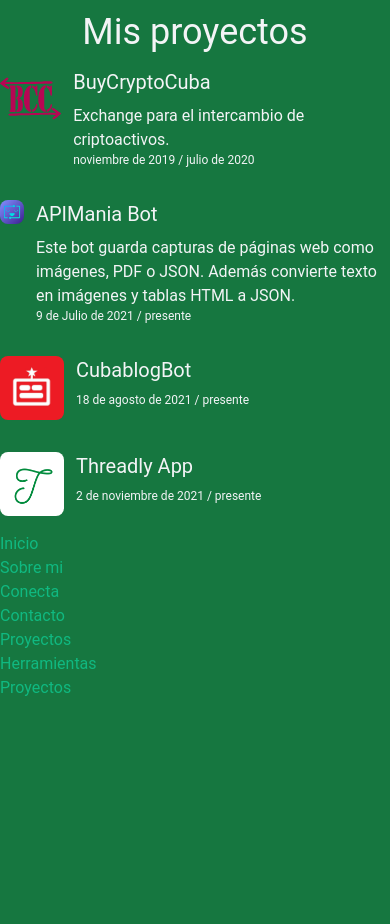
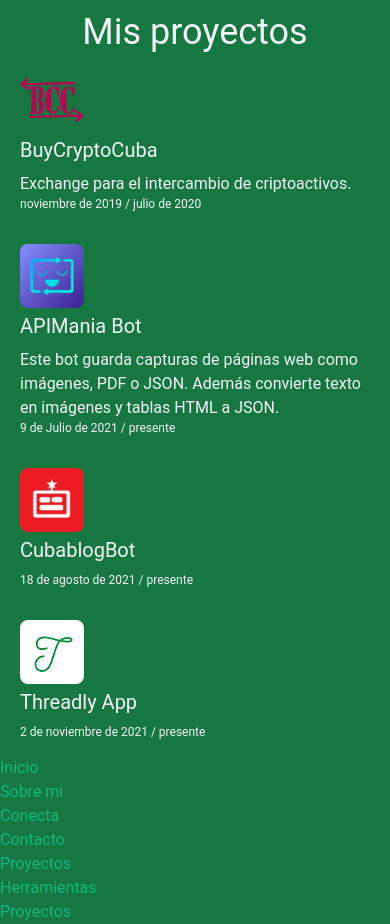
Before and after one commit to ragnarok22/about-page, a Next.js app: page /projects in a window 390 px wide. Before the commit the page ends 844 px from the top, so only its background shows below. Built offline with nearby package versions, Linux system fonts and the light colour scheme.

Commit message:
style: projects page responsive

```diff
--- a/components/Projects/Project.jsx
+++ b/components/Projects/Project.jsx
@@ -3,8 +3,8 @@ import Link from "next/link";
 
 const Project = ({ project }) => {
   return (
-    <div className="flex my-4">
-      <div className="w-16 h-16">
+    <div className="flex my-4 flex-col md:flex-row">
+      <div className="min-w-max w-16 h-16 mb-1">
         <Image
           src={project.logo}
           alt={project.name}
@@ -13,10 +13,10 @@ const Project = ({ project }) => {
           className="rounded-lg"
         />
       </div>
-      <div className="flex flex-col ml-3">
+      <div className="flex flex-col md:ml-3">
         <Link href={project.url}>
           <a className="" target="_blank">
-          <h3 className="text-xl mb-2">{project.name}</h3>
+          <h3 className="text-xl mb-2 md:mb-0">{project.name}</h3>
           </a>
         </Link>
         <p>{project.status}</p>
--- a/pages/projects.jsx
+++ b/pages/projects.jsx
@@ -3,7 +3,7 @@ import ProjectList from '../components/Projects';
 
 const ProjectsPage = () => {
   return (
-    <PageLayout className="md:px-28">
+    <PageLayout className="px-5 md:px-28">
       <h1 className="text-4xl text-center mt-3">Mis proyectos</h1>
       <ProjectList />
     </PageLayout>
```
